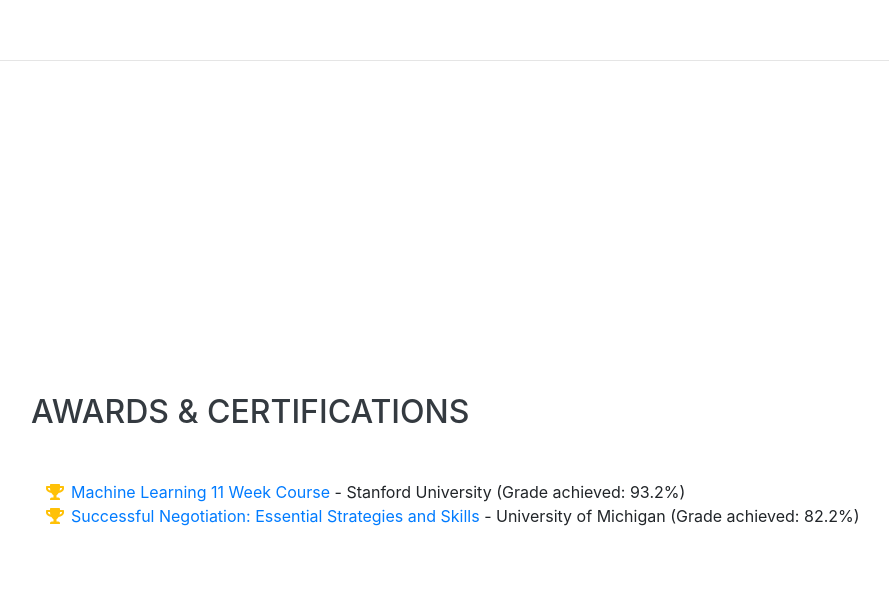
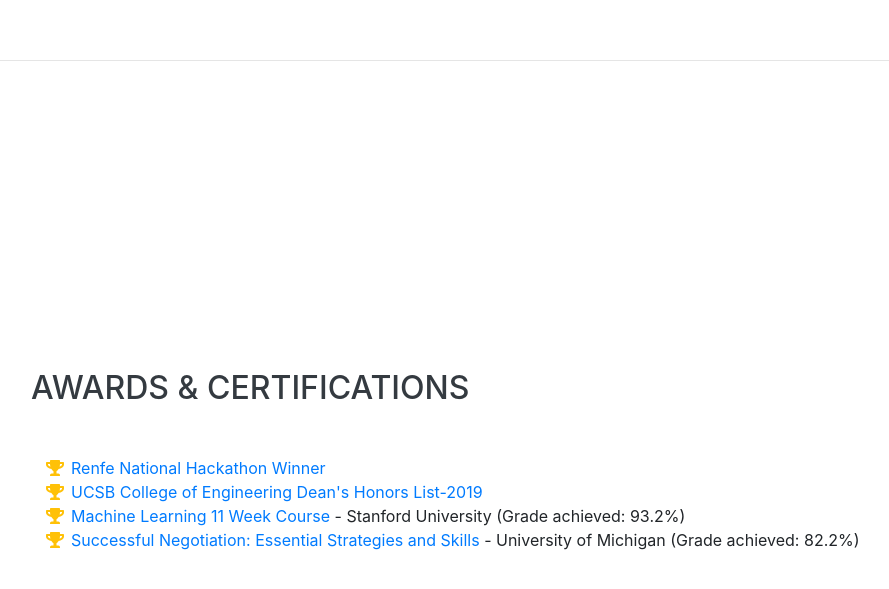
Before and after one commit to criskgl/criskgl.github.io, a website with bundled scripts: page index.html in a window 1280 px wide. Shown: the part 5623-6212 px from the top of the page, without its empty margins (289-1178 px from the left). Built offline with nearby package versions, Linux system fonts and the light colour scheme; a web font is replaced by a local one.

Commit message:
Added Dean's honors list and hackathon

```diff
--- a/index.html
+++ b/index.html
@@ -301,6 +301,14 @@
       <div class="w-100">
         <h2 class="mb-5">Awards &amp; Certifications</h2>
         <ul class="fa-ul mb-0">
+	  <li>
+            <i class="fa-li fa fa-trophy text-warning"></i>
+            <a href="https://www.linkedin.com/posts/cristian-kublai-gomez_hackathontrenlab-renfe-wayra-activity-6607769340794286080-hFpA">Renfe National Hackathon Winner</li>
+          <li>
+	  <li>
+            <i class="fa-li fa fa-trophy text-warning"></i>
+            <a href="https://www.linkedin.com/posts/cristian-kublai-gomez_happy-to-finish-my-exchange-year-at-ucsb-activity-6556928971781615618-OVh6">UCSB College of Engineering Dean's Honors List-2019</li>
+          <li>
           <li>
             <i class="fa-li fa fa-trophy text-warning"></i>
             <a href="https://www.coursera.org/account/accomplishments/certificate/LYYBXY3WQUB6">Machine Learning 11 Week Course</a> - Stanford University (Grade achieved: 93.2%)</li>
```
